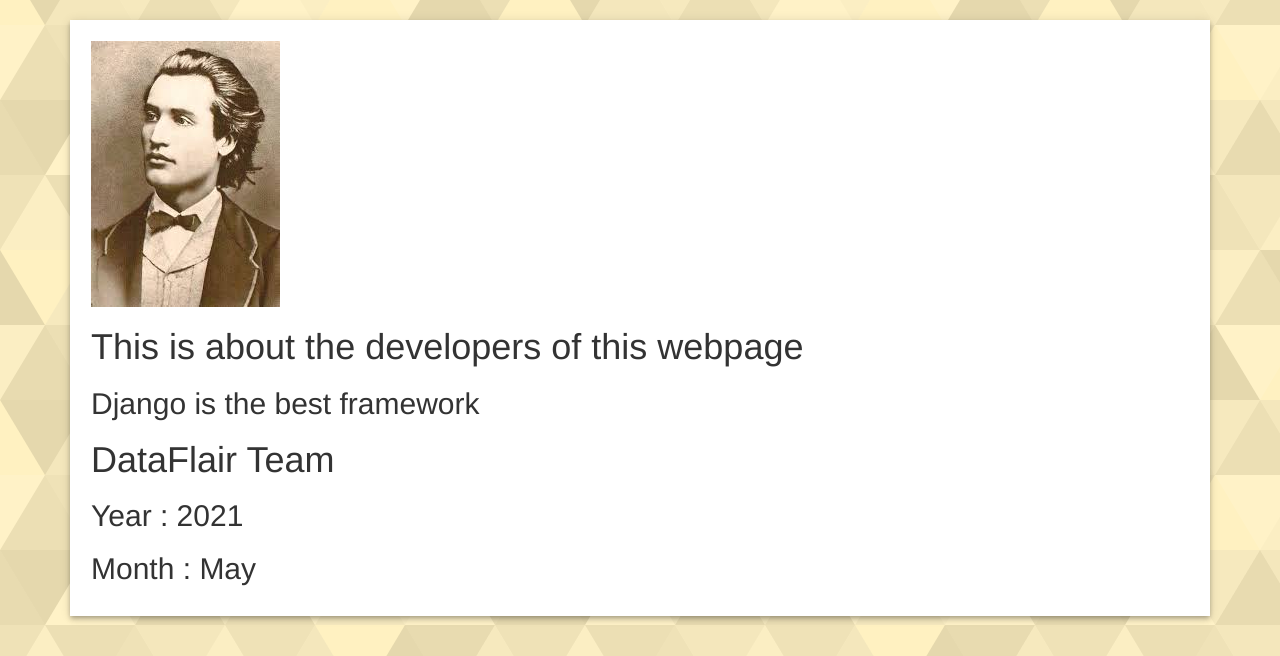
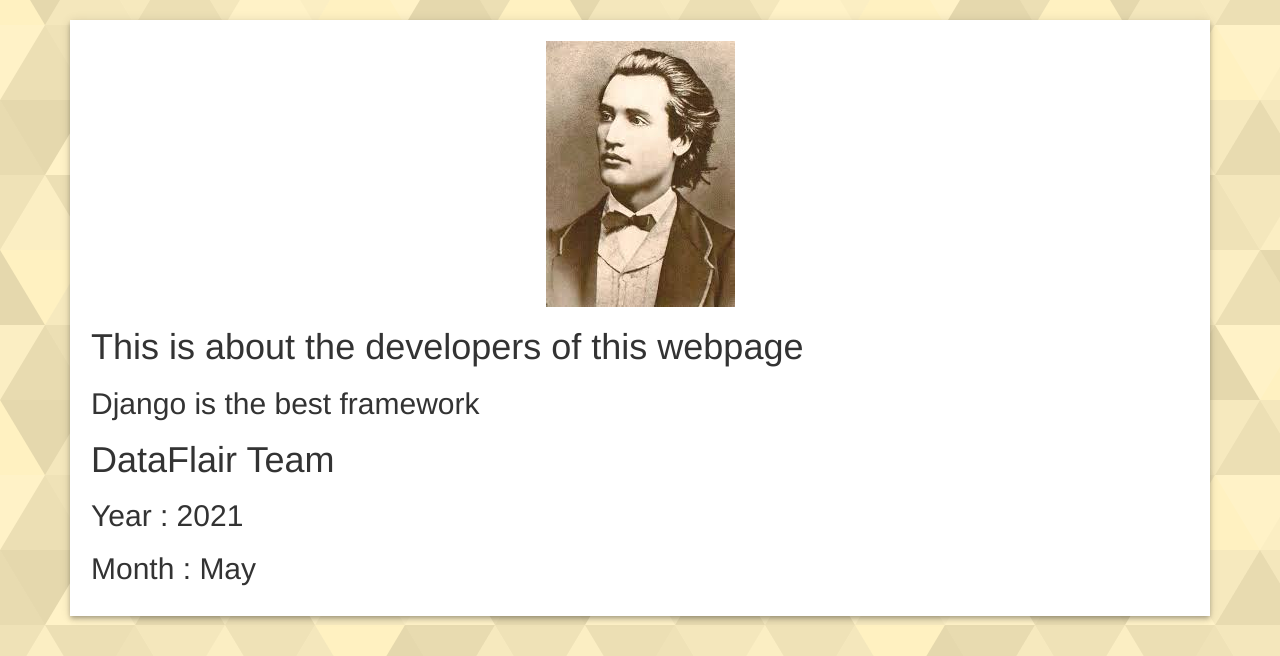
Before and after one commit to Sorinace/Final-project-Django--2021--Scoala-Informala, a Django app: page /about/ in a window 1280 px wide. Shown: the part 50-706 px from the top of the page. Run offline with Django 3.2, Linux system fonts and the light colour scheme; some libraries are stand-ins or nearby versions.

Commit message:
Add ICO and center athe image in a views

```diff
--- a/query/static/css/styles.css
+++ b/query/static/css/styles.css
@@ -48,13 +48,13 @@ body {
 
 }
 
-/*.navbar-link {
-    color:cornsilk !important;
+img {
+    display: block;
+    margin-left: auto;
+    margin-right: auto;
+    max-width: 100%;
+    height: auto;
 }
-
-.navbar-brand {
-    color:aliceblue !important;
-} */
 
 .shadow {
     /* height: 300px; */
--- a/query/templates/base.html
+++ b/query/templates/base.html
@@ -5,6 +5,7 @@
     {% load static %}
     <link rel="stylesheet" href="https://maxcdn.bootstrapcdn.com/bootstrap/3.3.7/css/bootstrap.min.css" integrity="sha384-BVYiiSIFeK1dGmJRAkycuHAHRg32OmUcww7on3RYdg4Va+PmSTsz/K68vbdEjh4u" crossorigin="anonymous">
     <link rel="stylesheet" href=" ../static/css/styles.css" type="text/css">
+    <link rel="shortcut icon" type="image/png" href="{% static 'favicon.ico' %}"/>
   </head>
 <body>
   <center>
```
